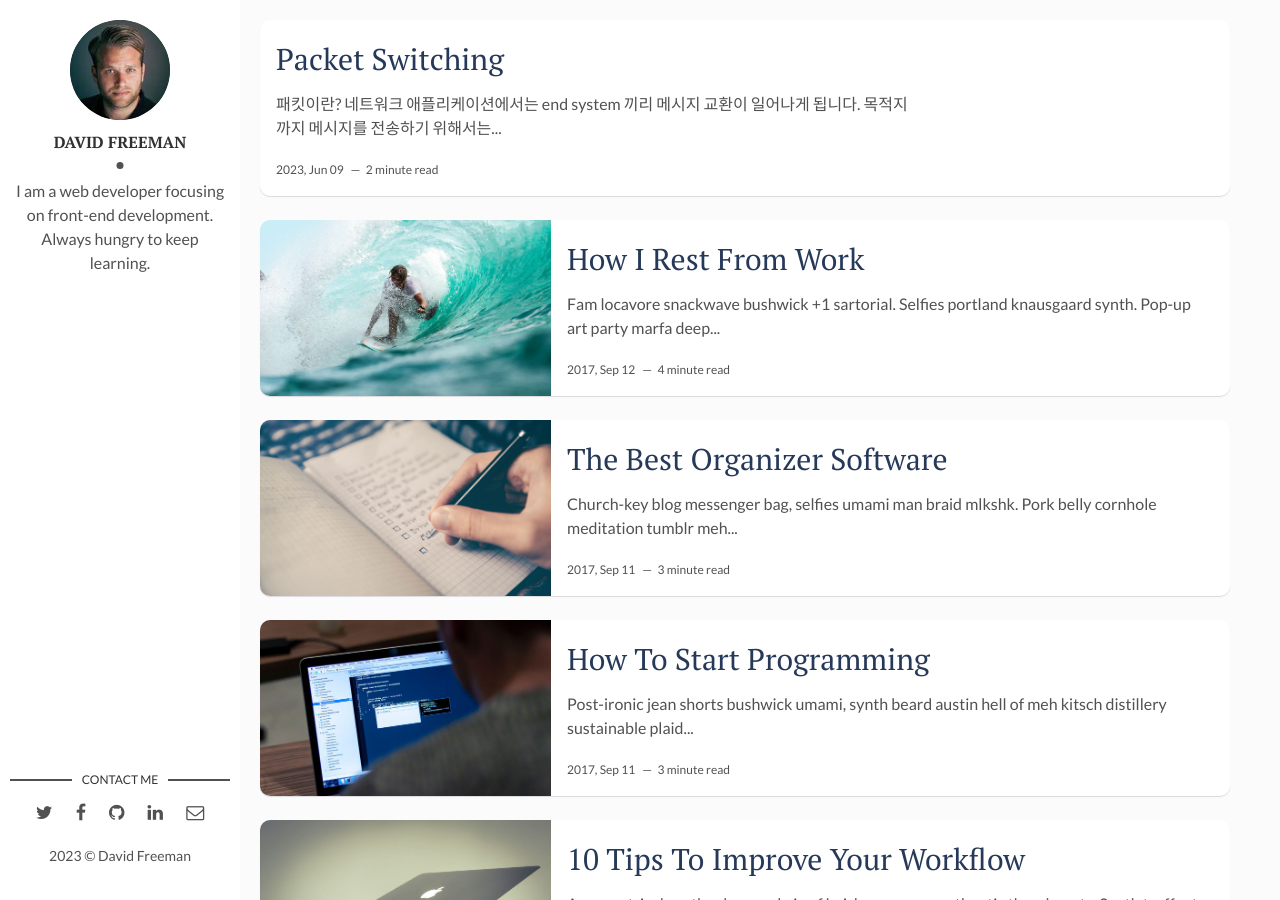
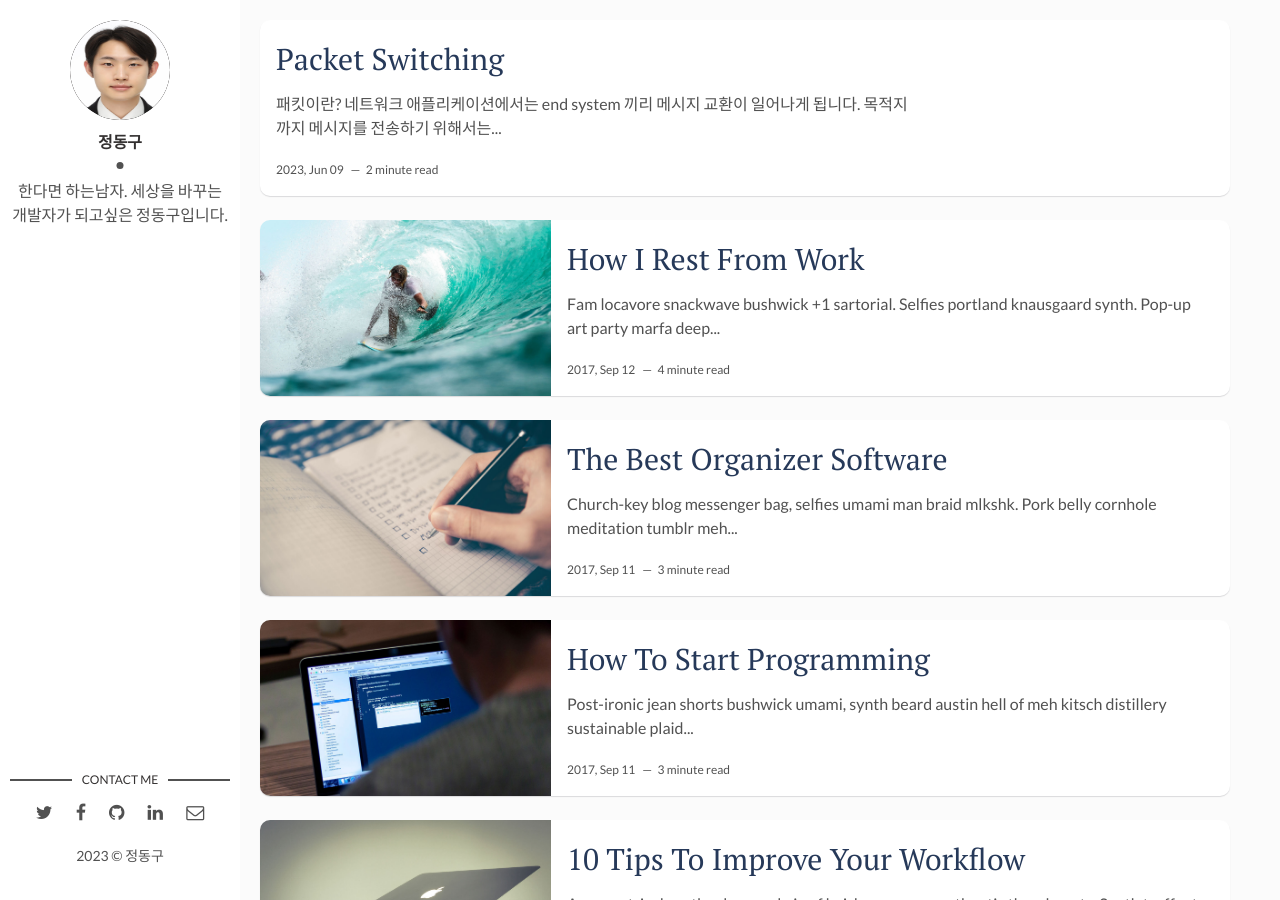
Before and after one commit to dsaf2007/dsaf2007.github.io, a Jekyll site: the page built from index.html, in a window 1280 px wide and 900 px high. Built offline with Jekyll 4.4.1, drawn with Linux system fonts in a browser that asks for light colours; the list of posts is cut into pages by our own code.

Commit message:
change profile

```diff
--- a/_config.yml
+++ b/_config.yml
@@ -1,4 +1,4 @@
-title: Hello, world! I'm David Freeman
+title: 한다면 하는 남자, 정동구의 블로그입니다
 description: > # this means to ignore newlines until "baseurl:"
   Write an awesome description for your new site here. You can edit this
   line in _config.yml. It will appear in your document head meta (for
@@ -9,12 +9,12 @@ url: "" # the base hostname & protocol for your site, e.g. http://example.com
 site-twitter: #if your site has a twitter account, enter it here
 
 # Author Settings
-author: David Freeman # add your name
-author-img: david-freeman.jpg # add your photo
-about-author: I am a web developer focusing on front-end development. Always hungry to keep learning. # add description
+author: 정동구 # add your name
+author-img: cdg.jpg # add your photo
+about-author: 한다면 하는남자. 세상을 바꾸는 개발자가 되고싶은 정동구입니다. # add description
 social-twitter: # add your Twitter handle
 social-facebook: # add your Facebook handle
-social-github: artemsheludko # add your Github handle
+social-github: dsaf2007 # add your Github handle
 social-linkedin: # add your Linkedin handle
 social-email: # add your Email address
 
```
Also changed, not shown: assets/img/cdg.jpg (added).
